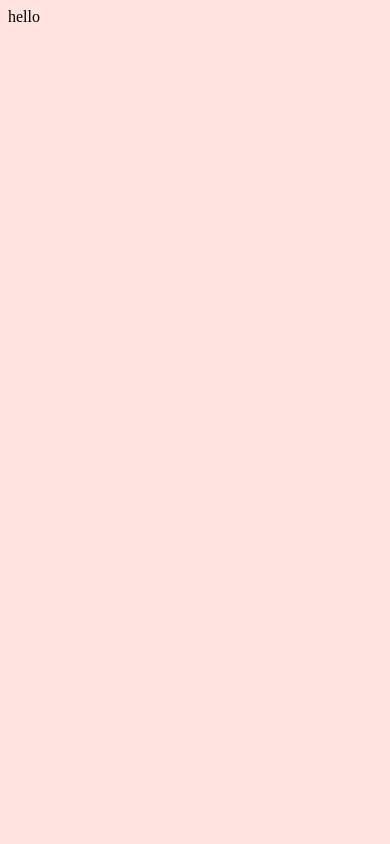
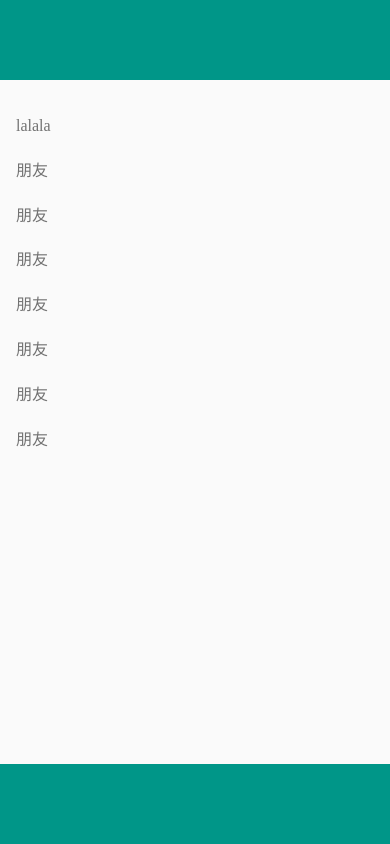
Before and after one commit to dycalc/flex, a plain HTML site: page index.html in a window 390 px wide. Drawn offline with Linux system fonts and the light colour scheme.

Commit message:
mobileWeb

```diff
--- a/index.html
+++ b/index.html
@@ -4,8 +4,22 @@
     <meta charset="UTF-8">
     <title>flex</title>
     <link rel="stylesheet" href="styles/main.css">
+    <meta name="viewport" content="width=device-width, initial-scale=1"/>
   </head>
   <body>
-hello
+    <div class="app-wrap">
+      <header class="app-header"></header>
+      <div class="content">
+        <p>lalala</p>
+        <p>朋友</p>
+        <p>朋友</p>
+        <p>朋友</p>
+        <p>朋友</p>
+        <p>朋友</p>
+        <p>朋友</p>
+        <p>朋友</p>
+      </div>
+      <div class="app-header"></div>
+    </div>
   </body>
 </html>
--- a/source/styles/main.scss
+++ b/source/styles/main.scss
@@ -1,4 +1,43 @@
+/* Palette generated by Material Palette - materialpalette.com/teal/deep-orange */
+
+$primary-color-dark:   #00796B;
+$primary-color:        #009688;
+$primary-color-light:  #B2DFDB;
+$primary-color-text:   #FFFFFF;
+$accent-color:         #FF5722;
+$primary-text-color:   #212121;
+$secondary-text-color: #727272;
+$divider-color:        #B6B6B6;
+
 body {
+  margin: 0;
+  -webkit-font-smoothing: antialiased;
+  color: #727272;
+}
+
+.app-wrap {
+  height: 100vh;
   display: flex;
-  background-color: mistyrose;
+  flex-direction: column;
 }
+
+.app-header {
+  background-color: $primary-color;
+  height: 80px;
+  flex-shrink: 0;
+}
+
+.app-footer {
+  height: 80px;
+  background-color: $primary-color;
+  border-top: 1px solid $primary-color-light;
+  flex-shrink: 0;
+}
+
+.content {
+  background-color: #fafafa;
+  flex-grow: 1;
+  line-height: 1.8;
+  padding: 16px;
+  overflow-y: scroll;
+}
```
Also changed, not shown: source/index.html (+15 -1 lines), styles/main.css. Lines whose indentation alone changed are shown as unchanged.
